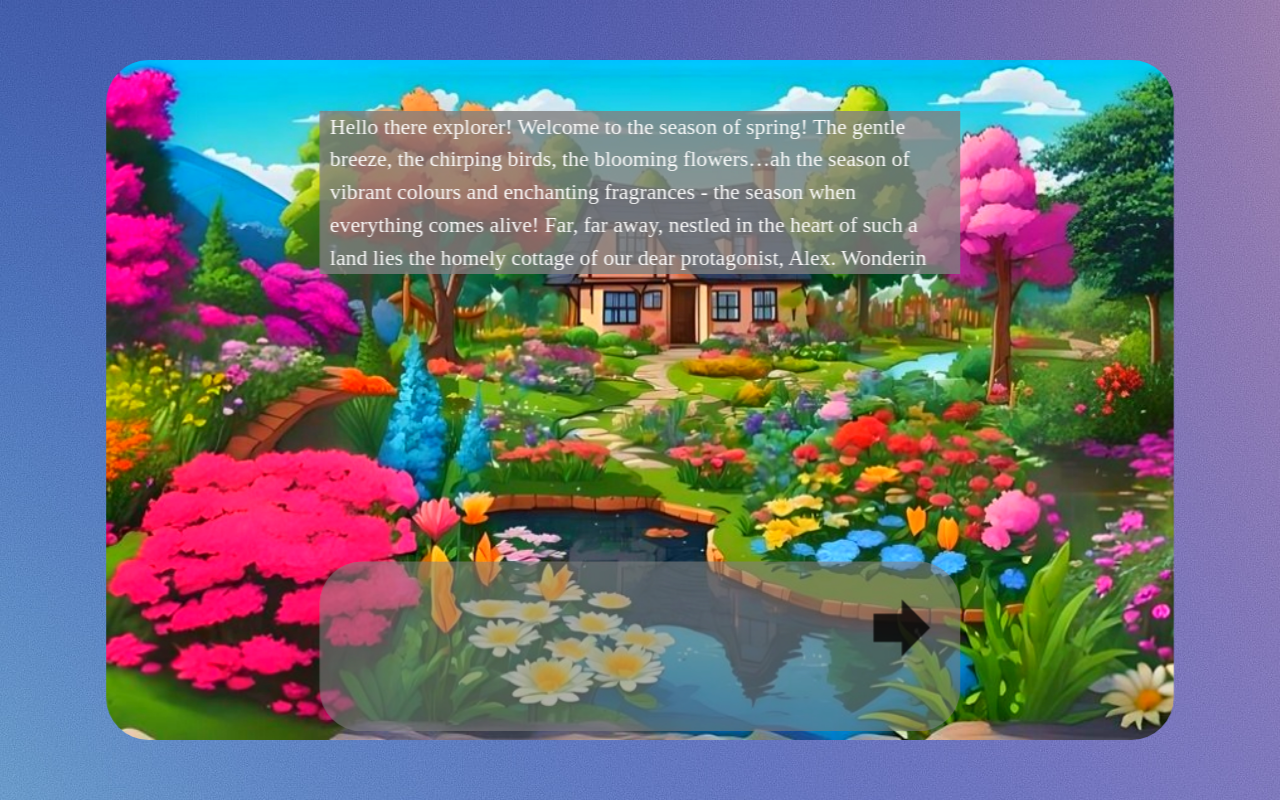
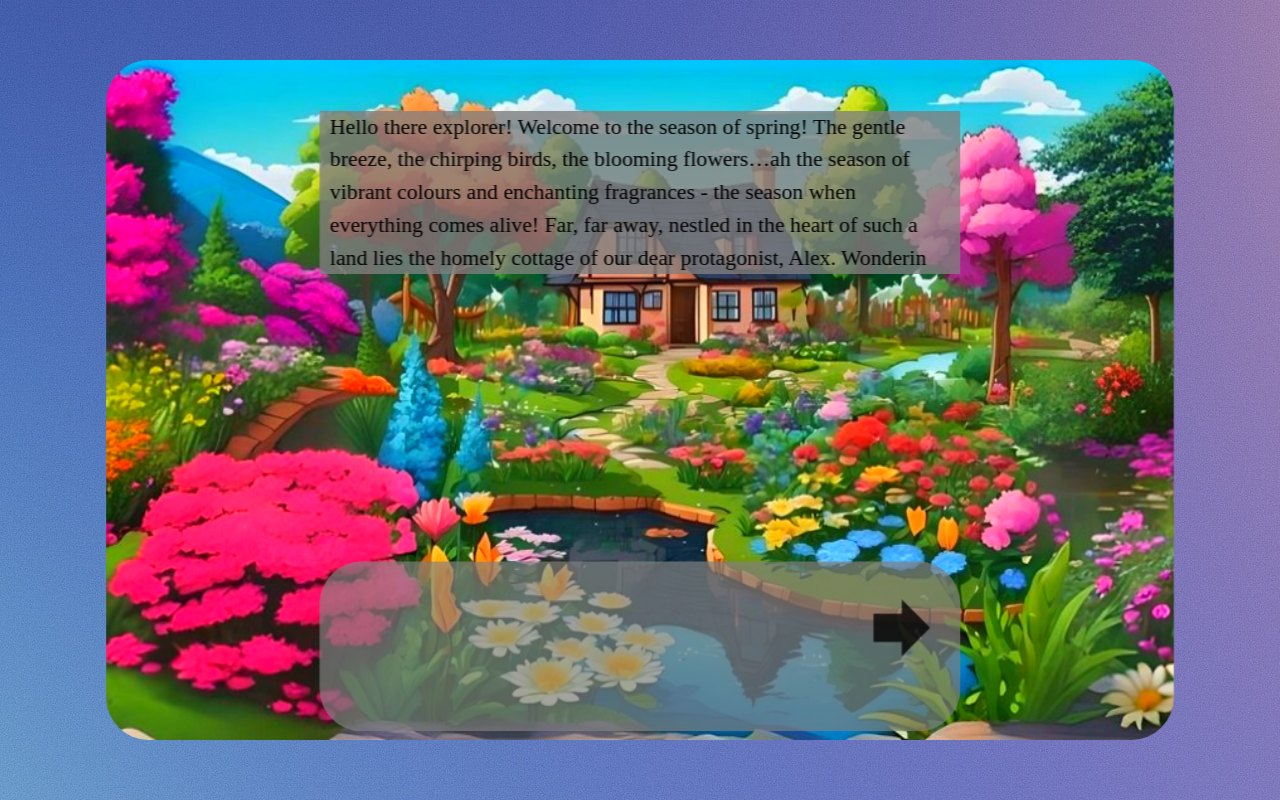
Before and after one commit to SmritiVM/Spectrum-World, a React (Create React App) app in the folder Website/spectrum/: page /spring in a window 1280 px wide. Built offline with nearby package versions, Linux system fonts and the light colour scheme; a web font is replaced by a local one.

Commit message:
Change color of font

```diff
--- a/Website/spectrum/src/spring/Spring.css
+++ b/Website/spectrum/src/spring/Spring.css
@@ -21,7 +21,7 @@
     margin-right: auto;
     width:60%;
     font-family: "Playpen Sans";
-    color: white;
+    color: black;
     font-size: 2vw;
     /* border-radius: 50px; */
 }
@@ -33,7 +33,7 @@
     bottom: 10px;
     height: 25vh;
     width: 60%;
-    backdrop-filter: contrast(40%);
+    backdrop-filter: contrast(30%);
     border-radius: 50px;
     margin-left: auto;
     margin-right: auto;
@@ -45,7 +45,8 @@
     margin-left: -80px;
     justify-content: center;
     max-width: 450px;
-    color: white;
+    color: black;
+    font-weight:bolder;
     font-size: 2vw;
     font-family: "Josefin Sans";
     word-wrap: break-word;
```
